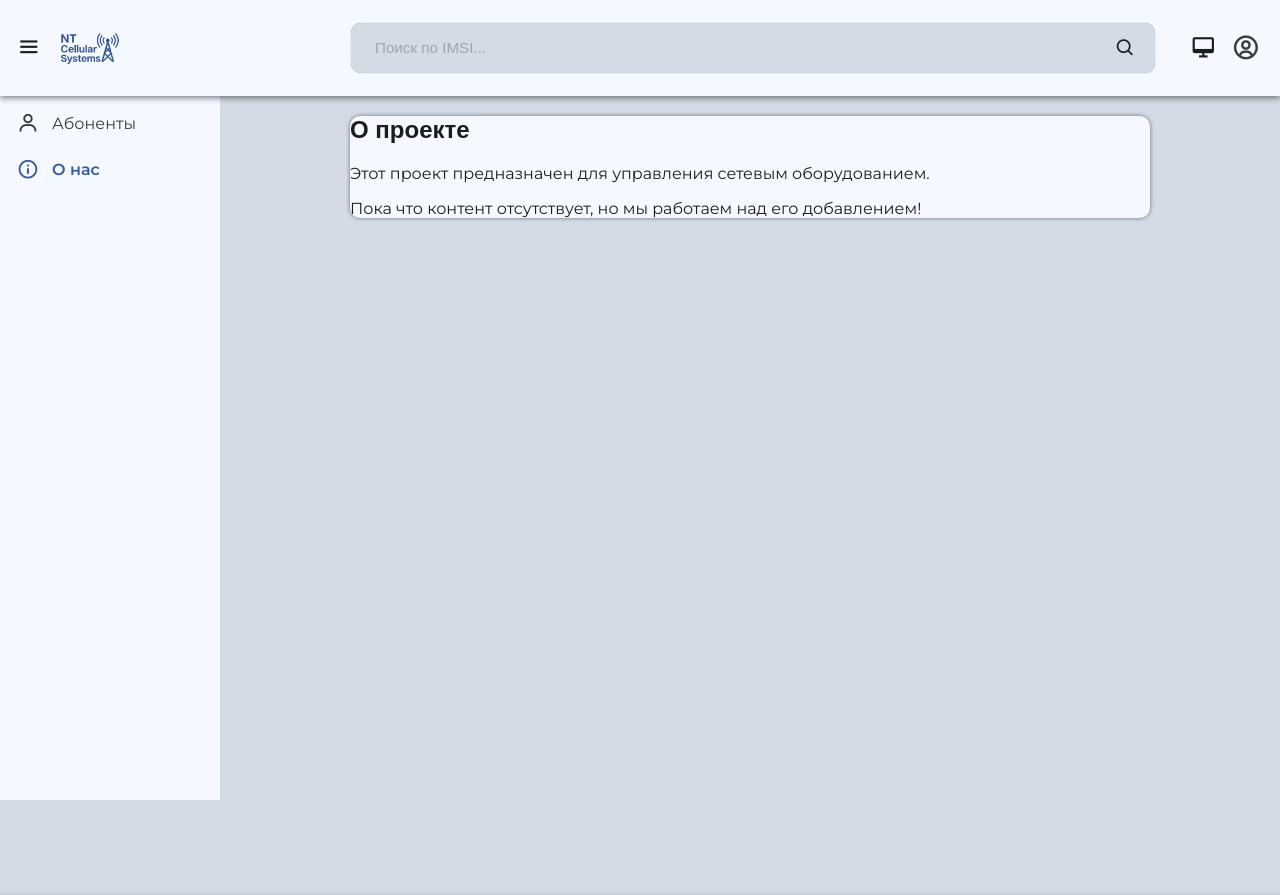
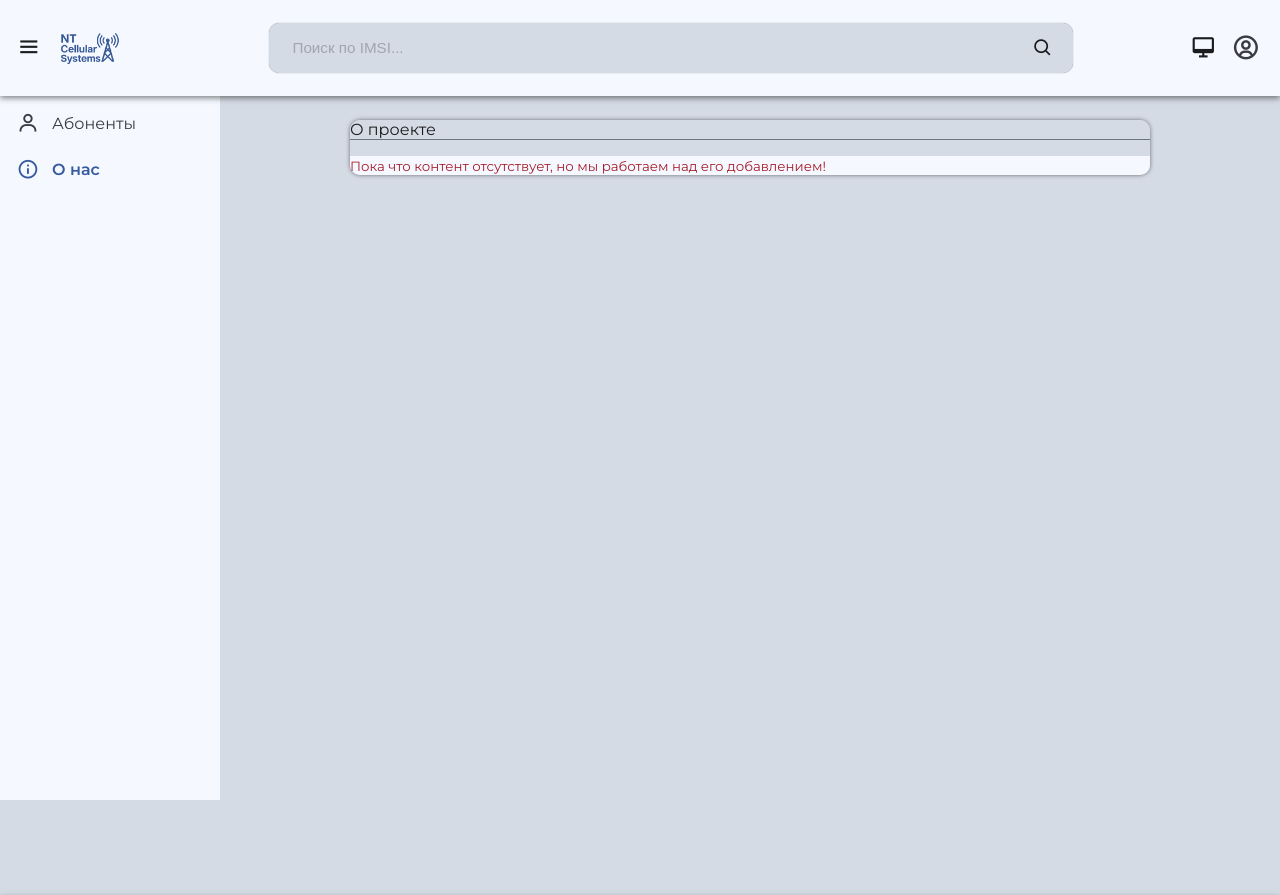
Before and after one commit to AlexanderCholiy/monitoring_equipment, a Django app: page /pages/about/ in a window 1280 px wide. Shown: the top 895 px of the page. Run offline with Django 3.2, Linux system fonts and the light colour scheme; parts of the project's set-up code (start-up, migrations or seed data) failed here and were passed over; some web fonts are replaced.

```diff
--- a/static/css/includes/main.css
+++ b/static/css/includes/main.css
@@ -12,21 +12,47 @@
   width: 100%;
 }
 
-.container.sm {
-  margin: 0;
+.container-sm {
   max-width: 800px;
+  margin: 1.5rem 0;
+  box-sizing: border-box;
+  width: 100%;
 }
 
 .card {
   border-radius: 10px;
   box-shadow: 0 0 4px var(--dark-extra-color);
-  background-color: var(--light-background-color);
-  transition: box-shadow var(--transition-value), background-color var(--transition-value);
+  border: none;
 }
 
 body.dark .card {
   box-shadow: 0 0 4px var(--light-extra-color);
+}
+
+.card-header {
+    border-top-left-radius: 10px !important;
+    border-top-right-radius: 10px !important;
+    background-color: var(--light-add-background-color);
+    border-bottom: 1px solid var(--dark-gray-color);
+}
+
+body.dark .card-header {
+  background-color: var(--dark-add-background-color);
+  border-bottom: 1px solid var(--light-gray-color);
+}
+
+.card-body {
+  background-color: var(--light-background-color);
+  border-bottom-left-radius: 10px !important;
+  border-bottom-right-radius: 10px !important;
+}
+
+body.dark .card-body {
   background-color: var(--dark-background-color);
+}
+
+.text-muted {
+  color: var(--text-muted-color);
 }
 
 .error-message {
--- a/static/css/includes/search_bar.css
+++ b/static/css/includes/search_bar.css
@@ -1,5 +1,5 @@
 #search-bar {
-  margin-left: calc(var(--sidebar-width) - 30px);
+  margin-left: calc(var(--sidebar-width) - 195px)!important;
   transition: all var(--transition-value);
 }
 
@@ -82,7 +82,7 @@ body.dark .header-search input[type="text"]::placeholder {
     width: 100%;
     justify-content: center;
     order: 2;
-    margin-left: 0;
+    margin-left: 0!important;
   }
 
   .header-search {
--- a/static/css/root.css
+++ b/static/css/root.css
@@ -35,4 +35,11 @@
     --dark-yellow-color: #b38600;
     --dark-magenta-color: #862dbd;
     --dark-cyan-color: #126e82;
+
+    --text-muted-color: #a71d2a;
 }
+
+
+body.dark {
+  --text-muted-color: #375a9e;
+}
--- a/templates/base.html
+++ b/templates/base.html
@@ -3,6 +3,7 @@
 <html lang="ru">
   <head>
     <meta charset="utf-8">
+    <meta name="viewport" content="width=device-width, initial-scale=1">
     <meta name="author" content="New Towers">
     <meta
       name="description"
@@ -38,8 +39,8 @@
       rel='stylesheet'
       href='https://unpkg.com/boxicons@2.1.4/css/boxicons.min.css'
       >
+    <link rel="stylesheet" href="{% static 'css/fonts.css' %}">
     <link rel="stylesheet" href="{% static 'css/root.css' %}">
-    <link rel="stylesheet" href="{% static 'css/fonts.css' %}">
     <link rel="stylesheet" href="{% static 'css/base.css' %}">
     <link rel="stylesheet" href="{% static 'css/includes/scrollbar.css' %}">
     <link rel="stylesheet" href="{% static 'css/includes/loader.css' %}">
--- a/templates/pages/about.html
+++ b/templates/pages/about.html
@@ -2,11 +2,14 @@
 {% load static %}
 
 {% block content %}
-<div class="container sm">
+<div class="container-sm">
   <div class="card">
-    <h2>О проекте</h2>
-    <p>Этот проект предназначен для управления сетевым оборудованием.</p>
-    <p>Пока что контент отсутствует, но мы работаем над его добавлением!</p>
+    <div class="card-header">
+      О проекте
+    </div>
+    <div class="card-body">
+      <p class="card-text"><small class="text-muted">Пока что контент отсутствует, но мы работаем над его добавлением!</small></p>
+    </div>
   </div>
 </div>
 {% endblock %}
```
Also changed, not shown: media/users/background.jpg (added).
